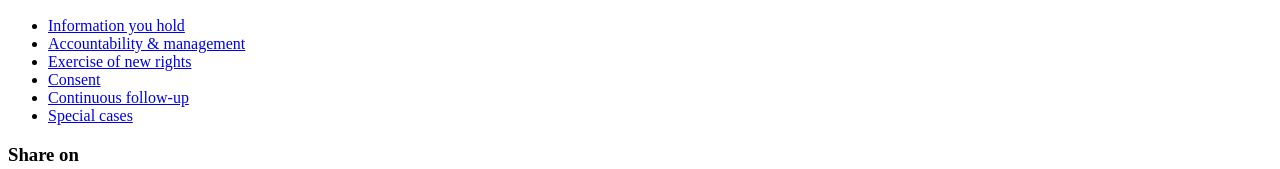
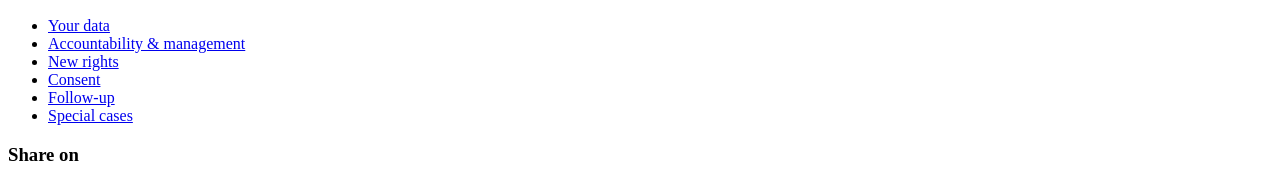
Before and after one commit to privacyradius/gdpr-checklist, a Gatsby site: page / in a window 1280 px wide. Shown: the part 311-480 px from the top of the page. Built offline with nearby package versions, Linux system fonts and the light colour scheme; Gatsby itself is replaced by a stand-in of ours.

Commit message:
- tweak section titles

```diff
--- a/src/data.js
+++ b/src/data.js
@@ -1,7 +1,7 @@
 export const steps = [
   {
     id: 'section-1',
-    title:'Information you hold',
+    title:'Your data',
     items: [{
         id: 1,
         title: 'Your company has a list of places where it keeps personal information and the ways data flows between them',
@@ -117,7 +117,7 @@ export const steps = [
   },
   {
     id: 'section-3',
-    title:'Exercise of new rights',
+    title:'New rights',
     items: [,
       {
         id: 1,
@@ -245,7 +245,7 @@ export const steps = [
   },
   {
     id: 'section-5',
-    title:'Continuous follow-up',
+    title:'Follow-up',
     items: [{
         id: 1,
         title: 'You regularly review policies for changes, effectiveness, changes in handling of data, changes to the state of affairs of other countries your data flows to,..',
```
